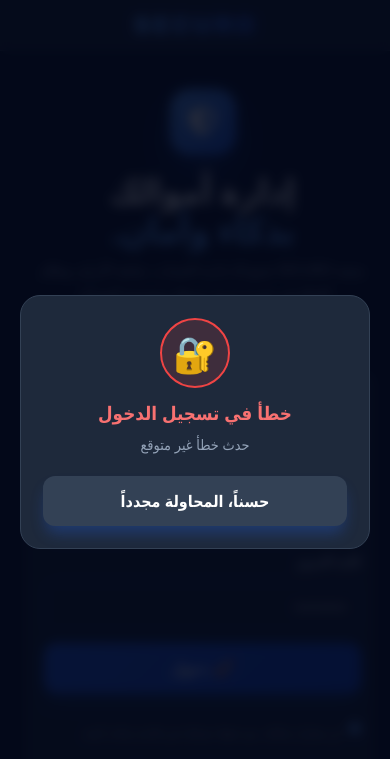
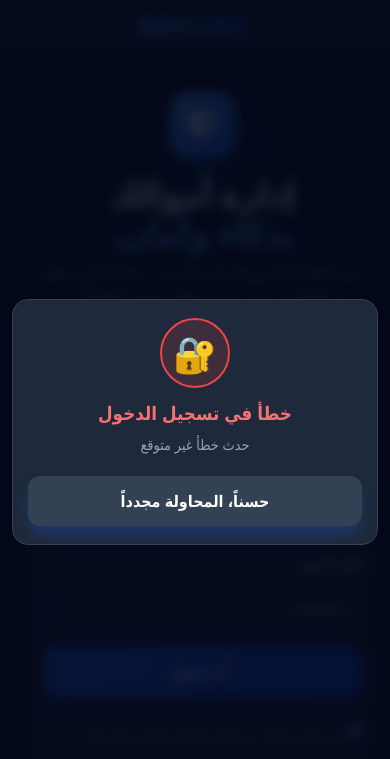
Before and after one commit to belhadejh-arch/SECURO, a website: page attached_assets/index.html in a window 390 px wide. Both pictures are taken after typing "name@example.com", "Sample123" into the empty fields and a click on the button "🚀 دخول". Drawn offline with Linux system fonts and the light colour scheme; no server answers.

Commit message:
Improve mobile responsive layout

```diff
--- a/attached_assets/index.html
+++ b/attached_assets/index.html
@@ -31,11 +31,12 @@
                 radial-gradient(circle at 12% 8%, rgba(37, 99, 235, 0.18), transparent 28rem),
                 radial-gradient(circle at 88% 92%, rgba(14, 165, 233, 0.12), transparent 26rem),
                 #020617;
-            display: flex; justify-content: center; min-height: 100vh;
+            display: flex; justify-content: center; min-height: 100vh; min-height: 100dvh;
         }
 
         .app-container {
-            width: 100%; max-width: 1180px; min-height: 100vh; height: 100vh;
+            width: 100%; max-width: 1180px; min-height: 100vh; min-height: 100dvh;
+            height: 100vh; height: 100dvh;
             background-color: var(--bg-body);
             display: flex; flex-direction: column; position: relative;
             overflow: hidden; color: var(--text-white);
@@ -58,7 +59,10 @@
             font-family: 'Arial Black', sans-serif;
         }
 
-        .content { flex: 1; overflow-y: auto; padding: 24px; padding-bottom: 90px; }
+        .content {
+            flex: 1; min-height: 0; overflow-y: auto; padding: 24px; padding-bottom: 90px;
+            overscroll-behavior-y: contain;
+        }
         .screen { display: none; }
         .screen.active { display: block; animation: fadeIn 0.3s ease-in-out; }
 
@@ -408,7 +412,7 @@
         }
         .modal-content {
             background: var(--bg-card); border: 1px solid var(--border-color);
-            width: 100%; border-radius: 20px; padding: 22px;
+            width: min(100%, 430px); border-radius: 20px; padding: 22px;
             animation: popIn 0.3s cubic-bezier(0.175, 0.885, 0.32, 1.275); text-align: center; color: var(--text-white);
         }
         @keyframes popIn { from { transform: scale(0.8); opacity: 0; } to { transform: scale(1); opacity: 1; } }
@@ -554,7 +558,25 @@
         .modal-content { max-height: calc(100dvh - 32px); overflow-y: auto; }
 
         @media (max-width: 760px) {
+            body {
+                display: block;
+                min-width: 0;
+            }
+            .app-container {
+                width: 100%;
+                max-width: none;
+                min-height: 100svh;
+                height: 100svh;
+                box-shadow: none;
+            }
+            header {
+                flex: 0 0 auto;
+                min-height: 54px;
+                padding: 10px 14px;
+            }
+            header h1 { font-size: 1.35rem; }
             .content { padding: 14px 12px 84px; }
+            input, select, textarea { font-size: 16px; }
             .auth-layout {
                 display: flex;
                 flex-direction: column;
@@ -631,6 +653,20 @@
             .menu-item > span:first-child { min-width: 0; }
             .vip-card, .hotel-card { margin-bottom: 12px; }
             .vip-card p { line-height: 1.55; }
+            .modal {
+                align-items: flex-start;
+                padding: max(14px, env(safe-area-inset-top)) 12px max(14px, env(safe-area-inset-bottom));
+            }
+            .modal-content {
+                width: 100%;
+                margin: auto 0;
+                padding: 18px 15px;
+                border-radius: 16px;
+            }
+            .bottom-nav {
+                height: calc(68px + env(safe-area-inset-bottom));
+                padding-bottom: env(safe-area-inset-bottom);
+            }
         }
 
         @media (max-width: 380px) {
@@ -646,6 +682,17 @@
             .level-card > div { font-size: .78rem !important; }
             .nav-link { font-size: .62rem; }
             .nav-link span { font-size: 1.1rem; }
+        }
+
+        @media (max-width: 480px) and (max-height: 760px) {
+            .auth-layout { gap: 12px; padding-top: 10px; }
+            .auth-brand { padding-top: 0; }
+            .brand-mark { width: 52px; height: 52px; margin-bottom: 10px; font-size: 1.4rem; }
+            .auth-brand h2 { font-size: 1.65rem; margin-bottom: 6px; }
+            .auth-brand p { display: none; }
+            .trust-row { margin-top: 10px; }
+            .trust-pill { padding-block: 6px; }
+            .auth-card { padding-block: 14px; }
         }
     </style>
 </head>
```
